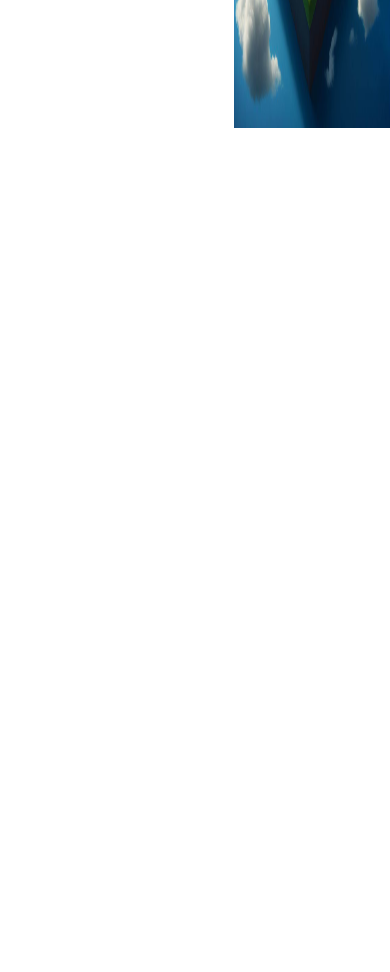
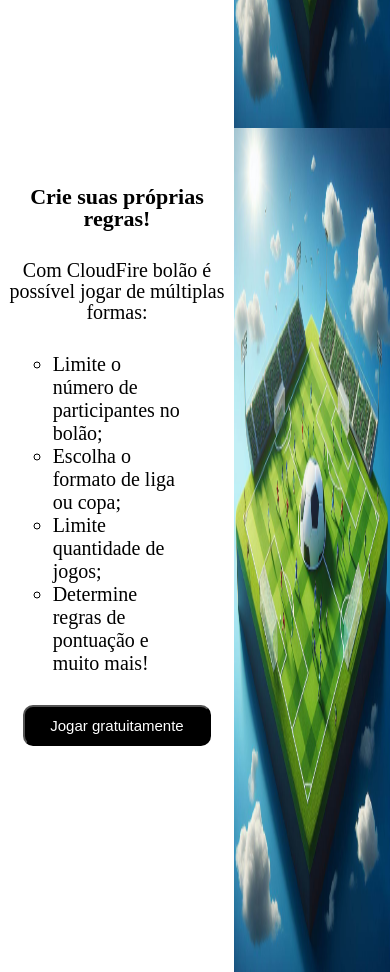
Before and after one commit to SamuelRocha91/front_cloud_foot, a Vue app in the folder cloudFire/: page / in a window 390 px wide. Shown: the part 1560-2532 px from the top of the page. Before the commit the page ends 1688 px from the top, so only its background shows below. Built offline with nearby package versions, Linux system fonts and the light colour scheme.

Commit message:
feat: implementa visualização de regras

```diff
--- a/cloudFire/src/components/AboutHome.vue
+++ b/cloudFire/src/components/AboutHome.vue
@@ -2,7 +2,7 @@
 </script>
 
 <template>
-        <section class="about">
+        <section id="about">
             <section>
                 <h1>CloudFire, o melhor amigo dos apaixonados por futebol!</h1>
                 <p>Bem-vindo ao nosso espaço dedicado aos verdadeiros amantes do futebol! Este site nasceu da paixão ardente de um entusiasta do esporte que desejava uma maneira a mais de se divertir com o esporte. Diante da dificuldade de encontrar um site de bolões gratuito, personalizável e funcional, decidi criar minha própria plataforma e compartilhá-la com pessoas que também possuam o mesmo amor pelo jogo.Fiquem à vontade e se divirtam!.</p>
@@ -13,13 +13,13 @@
 </template>
 
 <style scoped>
-.about {
+#about {
     display: flex;
     width: 100%;
     height: 100vh;
 }
 
-.about section {
+#about section {
     display: flex;
     flex-direction: column;
     justify-content: center;
@@ -28,24 +28,24 @@
     align-items: center;
     height: 80vh;
 }
-.about img {
+#about img {
     width: 40%;
 }
 
-.about section h1{
+#about section h1{
     font-weight: bold;
     font-size: 35px;
     width: 70%;
     text-align: center;
 }
 
-.about section p{
+#about section p{
     font-size: 27px;
     text-align: center;
     width: 80%;
 }
 
-.about section button{
+#about section button{
     background-color: black;
     color: white;
     border-radius: 10px;
@@ -54,22 +54,22 @@
     width: 20%;
 }
 
-.about section button:hover{
+#about section button:hover{
     opacity: 0.8;
 }
 
 @media (max-width: 1150px) {
-    .about section h1{
+    #about section h1{
       font-size: 31px;
       width: 80%;
     }
 
-    .about section p{
+    #about section p{
       font-size: 23px;
       width: 80%;
     }
 
-    .about section button{
+    #about section button{
       font-size: 20px;
       width: 23%;
       padding: 10px;
@@ -77,18 +77,18 @@
 }
 
 @media (max-width: 700px) {
-     .about section h1{
+     #about section h1{
       font-size: 25px;
       width: 80%;
     }
 
-    .about section p{
+    #about section p{
       font-size: 20px;
       line-height: 21px;
       width: 80%;
     }
 
-    .about section button{
+    #about section button{
       font-size: 20px;
       width: 30%;
       padding: 10px;
@@ -96,18 +96,18 @@
 }
 
 @media (max-width: 450px) {
-    .about section button{
+    #about section button{
       font-size: 18px;
       width: 40%;
       padding: 10px;
     }
 
-    .about section h1{
+    #about section h1{
       font-size: 22px;
       width: 95%;
     }
 
-    .about section p{
+    #about section p{
       font-size: 20px;
       line-height: 21px;
       width: 95%;
--- a/cloudFire/src/components/HomeHeader.vue
+++ b/cloudFire/src/components/HomeHeader.vue
@@ -5,8 +5,8 @@ import { RouterLink } from 'vue-router';
 <template>
   <header>
     <nav class="links-about">
-      <a href="#id">Sobre</a>
-      <a href="#id">Funcionamento</a>
+      <a href="#about">Sobre</a>
+      <a href="#rule">Funcionamento</a>
       <a href="#id">Dúvidas</a>
     </nav>
     <nav class="links-login">
--- /dev/null
+++ b/cloudFire/src/components/RuleHome.vue
@@ -0,0 +1,149 @@
+<script setup lang="ts">
+</script>
+
+<template>
+        <section id="rule">
+            <section >
+                <h1>Crie suas próprias regras!</h1>
+                <p>Com CloudFire bolão é possível jogar de múltiplas formas:</p>
+                <ul>
+                    <li>Limite o número de participantes no bolão;</li>
+                    <li>Escolha o formato de liga ou copa;</li>
+                    <li>Limite quantidade de jogos;</li>
+                    <li>Determine regras de pontuação e muito mais!</li>
+                </ul>
+                <button>Jogar gratuitamente</button>
+            </section>
+            <img src="../../public/mainPhoto.png" alt="campo de futebol nos céus">
+        </section>
+</template>
+
+<style scoped>
+#rule {
+    display: flex;
+    width: 100%;
+    height: 100vh;
+}
+
+#rule section {
+    display: flex;
+    flex-direction: column;
+    justify-content: center;
+    width: 60%;
+    gap: 30px;
+    align-items: center;
+    height: 80vh;
+}
+#rule img {
+    width: 40%;
+}
+
+#rule section h1{
+    font-weight: bold;
+    font-size: 35px;
+    width: 70%;
+    text-align: center;
+}
+
+#rule section p{
+    font-size: 27px;
+    text-align: center;
+    width: 80%;
+}
+
+#rule section button{
+    background-color: black;
+    color: white;
+    border-radius: 10px;
+    font-size: 20px;
+    padding: 8px;
+    width: 20%;
+}
+
+#rule section button:hover{
+    opacity: 0.8;
+}
+
+#rule section ul {
+    font-size: 20px;
+    line-height: 23px;
+    text-align: start;
+    width: 53%;
+    list-style: circle;
+}
+@media (max-width: 1150px) {
+    #rule section h1{
+      font-size: 31px;
+      width: 80%;
+    }
+
+    #rule section p{
+      font-size: 23px;
+      width: 80%;
+    }
+
+    #rule section button{
+      font-size: 20px;
+      width: 24%;
+      padding: 10px;
+    }
+}
+
+@media (max-width: 990px) {
+    #rule section ul {
+    width: 55%;
+}
+   #rule section button{
+      font-size: 20px;
+      width: 26%;
+      padding: 10px 15px;
+    }
+}
+
+@media (max-width: 950px) {
+
+   #rule section button{
+      font-size: 16px;
+      width: 30%;
+      padding: 10px 15px;
+    }
+}
+
+@media (max-width: 710px) {
+     #rule section h1{
+      font-size: 25px;
+      width: 80%;
+    }
+
+    #rule section p{
+      font-size: 20px;
+      line-height: 21px;
+      width: 80%;
+    }
+
+    #rule section button{
+      font-size: 16px;
+      width: 80%;
+      padding: 10px 15px;
+    }
+}
+
+@media (max-width: 450px) {
+    #rule section button{
+      font-size: 15px;
+      width: 80%;
+      padding: 10px;
+    }
+
+    #rule section h1{
+      font-size: 22px;
+      width: 95%;
+    }
+
+    #rule section p{
+      font-size: 20px;
+      line-height: 21px;
+      width: 95%;
+    }
+}
+</style>
--- a/cloudFire/src/views/HomeView.vue
+++ b/cloudFire/src/views/HomeView.vue
@@ -2,6 +2,7 @@
 import HomeHeader from '../components/HomeHeader.vue'
 import MainHome from '../components/MainHome.vue'
 import AboutHome from '../components/AboutHome.vue'
+import RuleHome from '@/components/RuleHome.vue';
 </script>
 
 <template>
@@ -9,5 +10,6 @@ import AboutHome from '../components/AboutHome.vue'
     <HomeHeader />
     <MainHome />
     <AboutHome />
+    <RuleHome />
   </main>
 </template>
```
